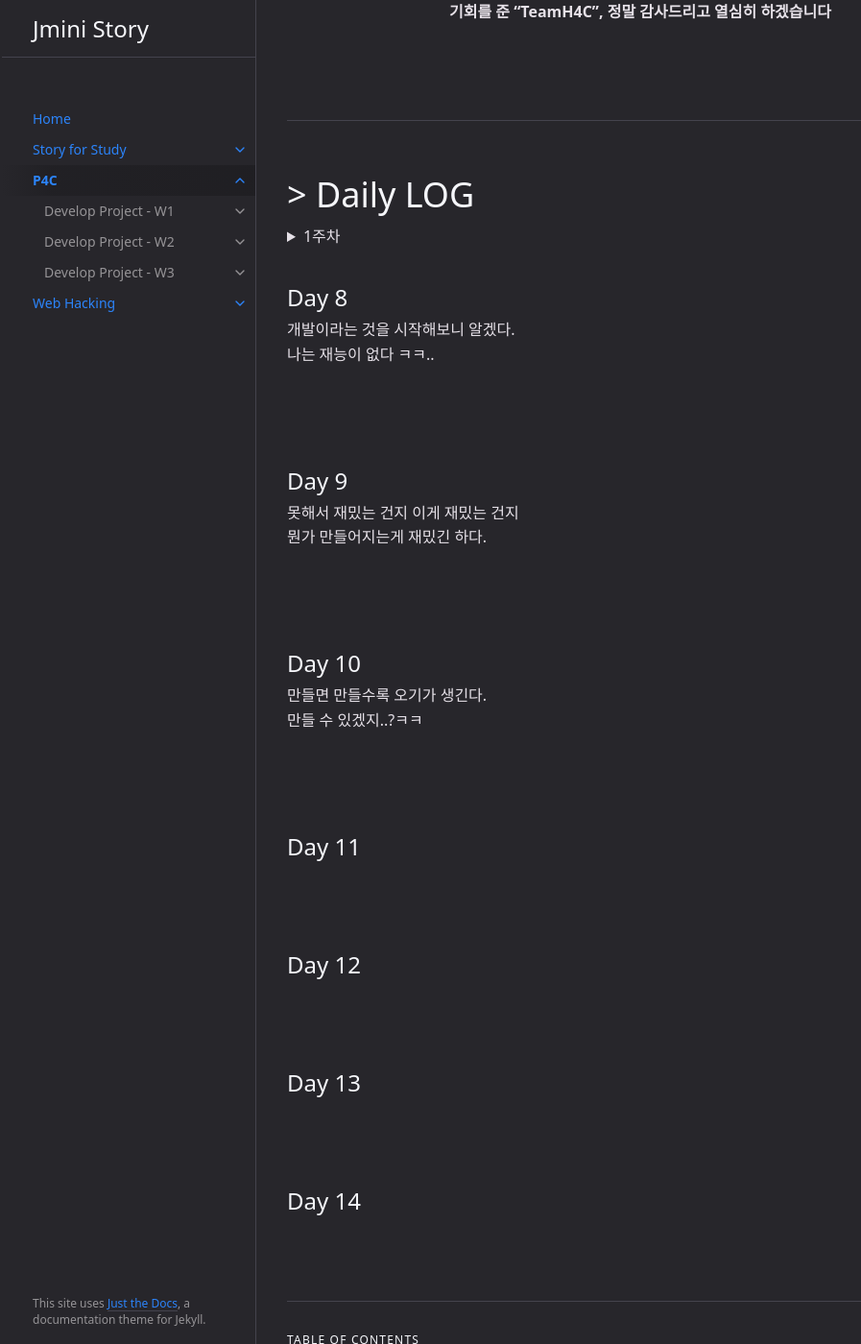
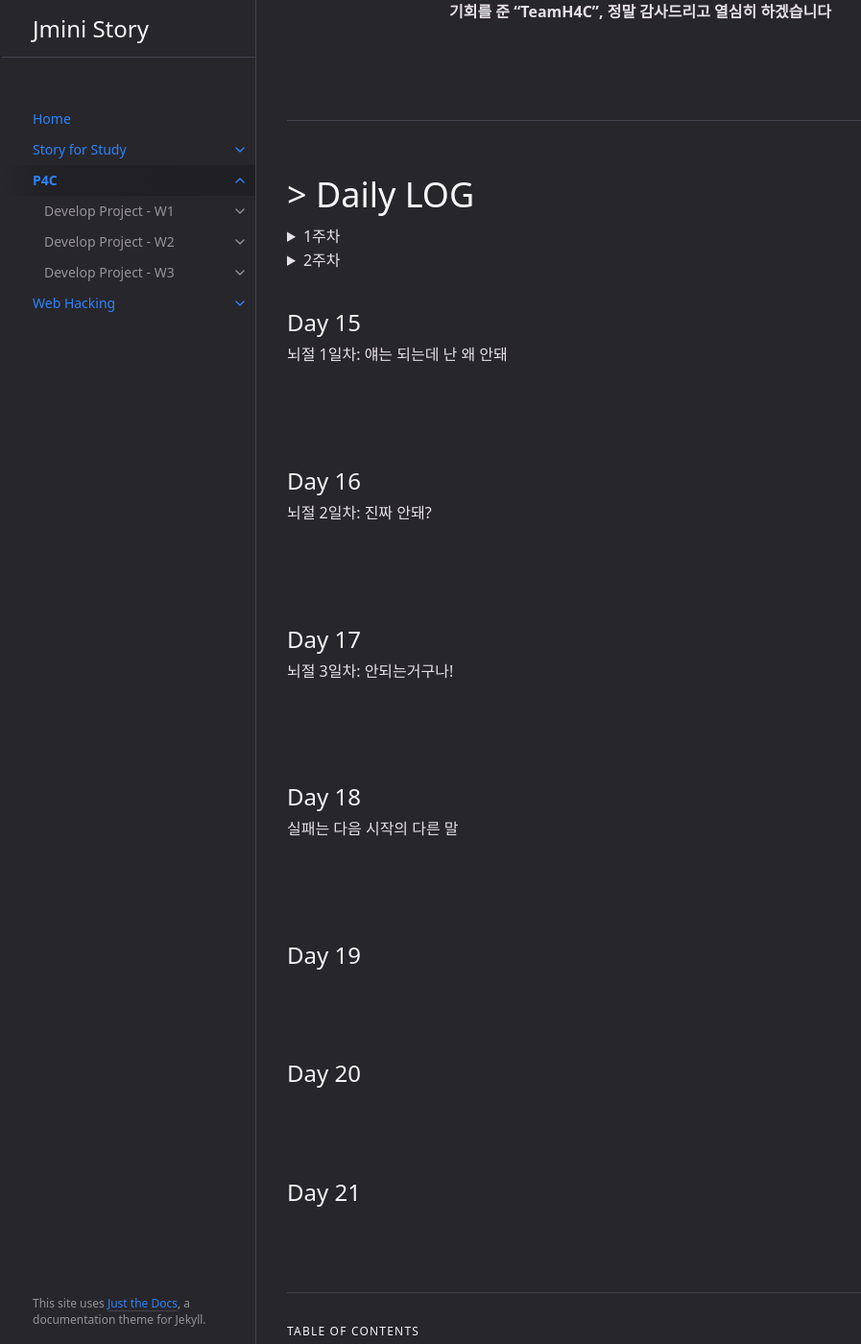
Before and after one commit to Jminis/Jminis.github.io, a Jekyll site: the page built from docs/P4C/P4C.md, in a window 1280 px wide and 1400 px high, scrolled down 231 px. Shown: the whole window at 96% size, without its empty margins (105-1002 px from the left). Built offline with Jekyll 4.4.1, drawn with Linux system fonts in a browser that asks for light colours.

Commit message:
2022-05-05

```diff
--- a/docs/P4C/3week.md
+++ b/docs/P4C/3week.md
@@ -31,7 +31,95 @@ parent: P4C
 
 # > 설명글
 
+**완성된 웹 사이트 - [p4c4s.ml](http://p4c4s.ml)**
 
+**작성한 코드 - [https://github.com/Jminis/P4C](https://github.com/Jminis/P4C)**
+
+<br>
+
+**3주라는 시간동안 부족하지만 만든 결과물입니다.**
+
+<br>
+
+login.html
+
+![image-20220505161126565](../img/image-20220505161126565.png)
+
+<br>
+
+main.php
+
+![image-20220505161207683](../img/image-20220505161207683.png)
+
+<br>
+
+search.php
+
+![image-20220505161240711](../img/image-20220505161240711.png)
+
+<br>
+
+read.php
+
+![image-20220505161324683](../img/image-20220505161324683.png)
+
+<br><br>
+
+코드는 "생활코딩"을 통해 틀을 만들고 "구글링"으로 살을 채워갔습니다.
+코드 작성에 대한 과정과 설명은 [Day15](http://localhost:4000/docs/P4C/Day15/#-php-%EC%A0%95%EB%A6%AC)에 정리했습니다.
+
+<br><br>
+
+## 리뷰
+
+과제 요구 사항 만족도는 아래와 같습니다.
+
+1.회원가입 기능 구현
+{: .text-green-000}
+
+2.로그인 기능 구현
+{: .text-green-000}
+
+3.이메일 인증 기능 구현(로컬 서버)
+{: .text-green-000}
+
+4.게시판 글쓰기, 댓글, 추천, 파일 업로드 구현
+{: .text-green-000}
+
+5.게시판 별 검색 기능 구현
+{: .text-green-000}
+
+6.페이지별 미숙한 CSS 적용
+{: .text-yellow-000}
+
+<br>
+
+추가적으로 적용한 기능은 아래와 같습니다.
+1.글 삭제 기능 구현
+
+2.댓글 삭제 기능 구현
+
+
+<br>
+
+부족한 기능은 아래와 같습니다.
+1.이메일 인증 불가(외부 서버)
+{: .text-red-000}
+
+2.비밀번호 찾기 불가
+{: .text-red-000}
+
+<br>
+
+AWS EC2 인스턴스에서는 SMTP(25번 포트)를 기본적으로 제한한다고 합니다.
+로컬 서버에서는 이메일 인증을 진행하였으며 이에 대한 기록은 [Day13](https://jminis.github.io/docs/P4C/Day13/#-%EC%84%B1%EC%9E%A5-%EA%B3%BC%EC%A0%95)과 [2week](https://jminis.github.io/docs/P4C/2week/)에 나와있습니다.
+비밀번호 찾기는 이메일 인증이 외부 서버에서 불가능하여 생략하였습니다.
+
+<br>
+
+2주차의 마지막 계획과는 다르게 진행이 되면서 주춤하는 시간이 있었는데
+결과적으로 이렇게 마무리를 하게 되었습니다.
+결과가 아쉽지만 재밌었고 다음 과제도 얼른 하고 싶습니다.
 
 -----
 
--- /dev/null
+++ b/docs/P4C/Day17.md
@@ -0,0 +1,24 @@
+---
+layout: default
+title: Day17
+nav_order: 3
+
+parent: Develop Project - W3
+grand_parent: P4C
+---
+
+##### 해당 게시글은 빡공팟 4기(with TeamH4C)와 관련되어 있습니다
+-----
+
+# > 이메일 그리고 도메인
+
+아마존 AWC EC2 인스턴스에서 도저히 mail() 을 이용한 이메일 인증이 불가하여 2일이라는 시간을 검색하는데 에만 소모했다. 수많은 설정과 삭제가 있었다. 진짜 힘들었다.
+
+그리고 그 결론으로 결국에는 EC2 자체에서 25포트 사용을 제한하고 있었다.
+{: .text-red-000}
+
+사용자의 요청에 의해서만 해제가 가능하여 현재 요청을 한 상태이며 찾고 나서 진이 다 빠졌다.
+하하. 스스로 해보겠다고. 왜그랬지?
+
+모레 서울로 집을 구하러 올라가야 하기에 내일 프로젝트 보고서를 완성할 예정이다.
+[p4c4s.ml](http://p4c4s.ml) <-- 아우 뿌듯하다
--- /dev/null
+++ b/docs/P4C/Day18.md
@@ -0,0 +1,28 @@
+---
+layout: default
+title: Day18
+nav_order: 4
+
+parent: Develop Project - W3
+grand_parent: P4C
+---
+
+##### 해당 게시글은 빡공팟 4기(with TeamH4C)와 관련되어 있습니다
+-----
+
+# > 아쉬운 마무리
+
+mail() 을 이용하기 위해 AWS에 문의하였지만 거절당했다.
+
+명확한 사용법과 부정한 행위를 하지 않음에 대한 증명 등 요구가 많았다.
+
+로컬에서는 기능 구현을 했지만 외부에서는 하지 못해서 아쉽다.
+
+집 공유기 설정을 바꾸어 외부 접속이 가능하도록 할까 했으나
+
+그러기엔 내노트북을 하루 종일 켜둘 수 없는 노릇이다.
+
+<br><br>
+
+재밌었다.
+{: .text-green-000}
--- a/docs/P4C/P4C.md
+++ b/docs/P4C/P4C.md
@@ -71,16 +71,12 @@ php...php...php...?
 진행해야할 전체적인 틀이 보인다.
 도착해야할 섬의 윤곽이 보이기 시작한 느낌이다.
 
-<br><br>
-
-## Day  7
-
-진행해야할 전체적인 틀이 보인다.
-도착해야할 섬의 윤곽이 보이기 시작한 느낌이다.
-
-<br><br>
 </div>
 </details>
+
+<details>
+<summary>2주차</summary>
+<div markdown="1">
 
 ## Day 8
 
@@ -105,16 +101,65 @@ php...php...php...?
 
 ## Day 11
 
+디자이너는 참 대단한 사람들이구나
+
 <br><br>
 
 ## Day 12
+
+띠용 x3
 
 <br><br>
 
 ## Day 13
 
+삽질하는 과정이 있기에 성장할 수 있다고 생각은 한다.
+그러나 의지도 꺽이는 중...
+
 <br><br>
 
 ## Day 14
 
+시간이 참 빠르다.
+뭐지?
+
+</div>
+</details>
+
+## Day 15
+
+뇌절 1일차: 얘는 되는데 난 왜 안돼
+
 <br><br>
+
+## Day 16
+
+뇌절 2일차: 진짜 안돼?
+
+<br><br>
+
+## Day 17
+
+뇌절 3일차: 안되는거구나!
+
+<br><br>
+
+## Day 18
+
+실패는 다음 시작의 다른 말
+
+<br><br>
+
+## Day 19
+
+<br><br>
+
+## Day 20
+
+<br><br>
+
+## Day 21
+
+
+
+<br><br>
```
Also changed, not shown: docs/P4C/img/image-20220505161126565.png (added), docs/P4C/img/image-20220505161207683.png (added), docs/P4C/img/image-20220505161240711.png (added), docs/P4C/img/image-20220505161324683.png (added).
